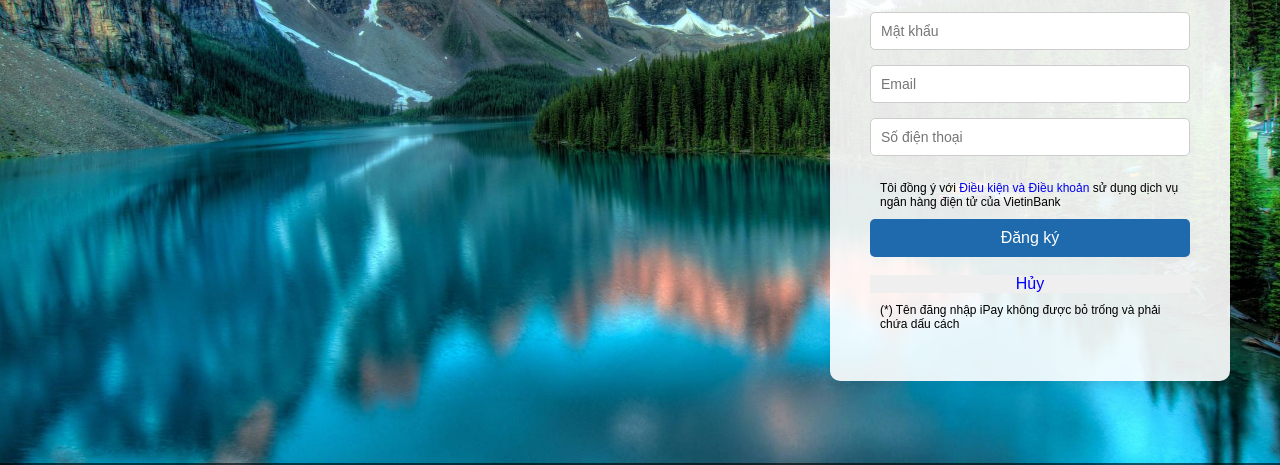
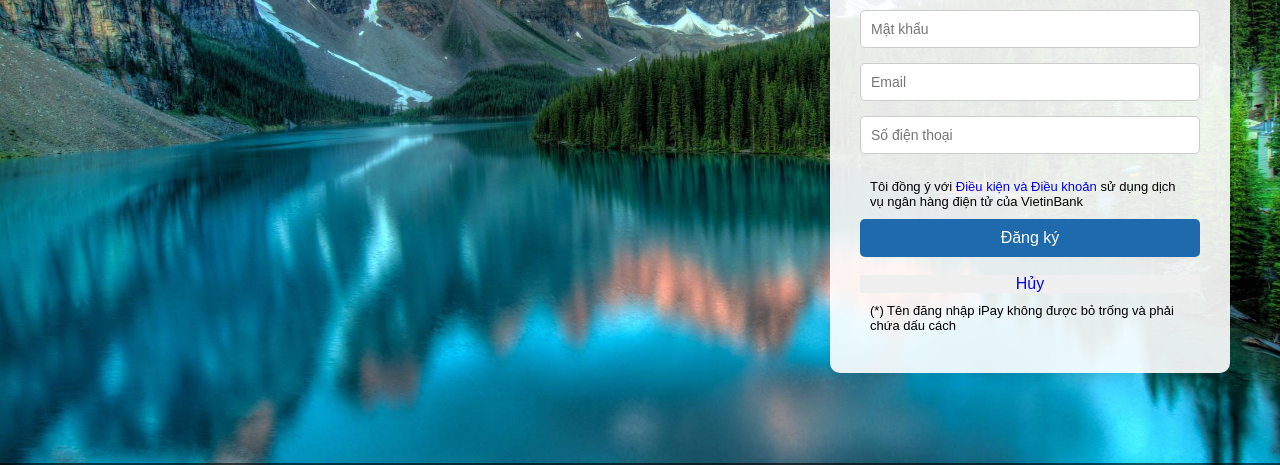
Before and after one commit to kats205/Dang_Ky, a plain HTML site: page index.html in a window 1280 px wide. Shown: the part 296-761 px from the top of the page. Drawn offline with Linux system fonts and the light colour scheme.

Commit message:
Update styles.css

```diff
--- a/styles.css
+++ b/styles.css
@@ -42,7 +42,7 @@
     border-radius: 50%;
 }
 p{
-    font-size: 12px;
+    font-size: 13px;
     padding: 10px;
 }
 a{
@@ -66,7 +66,7 @@ body {
 
 .signup-box {
     background-color: rgba(255, 255, 255, 0.9);
-    padding: 40px;
+    padding: 30px;
     border-radius: 10px;
     box-shadow: 0 4px 12px rgba(0, 0, 0, 0.1);
     text-align: left;
```
